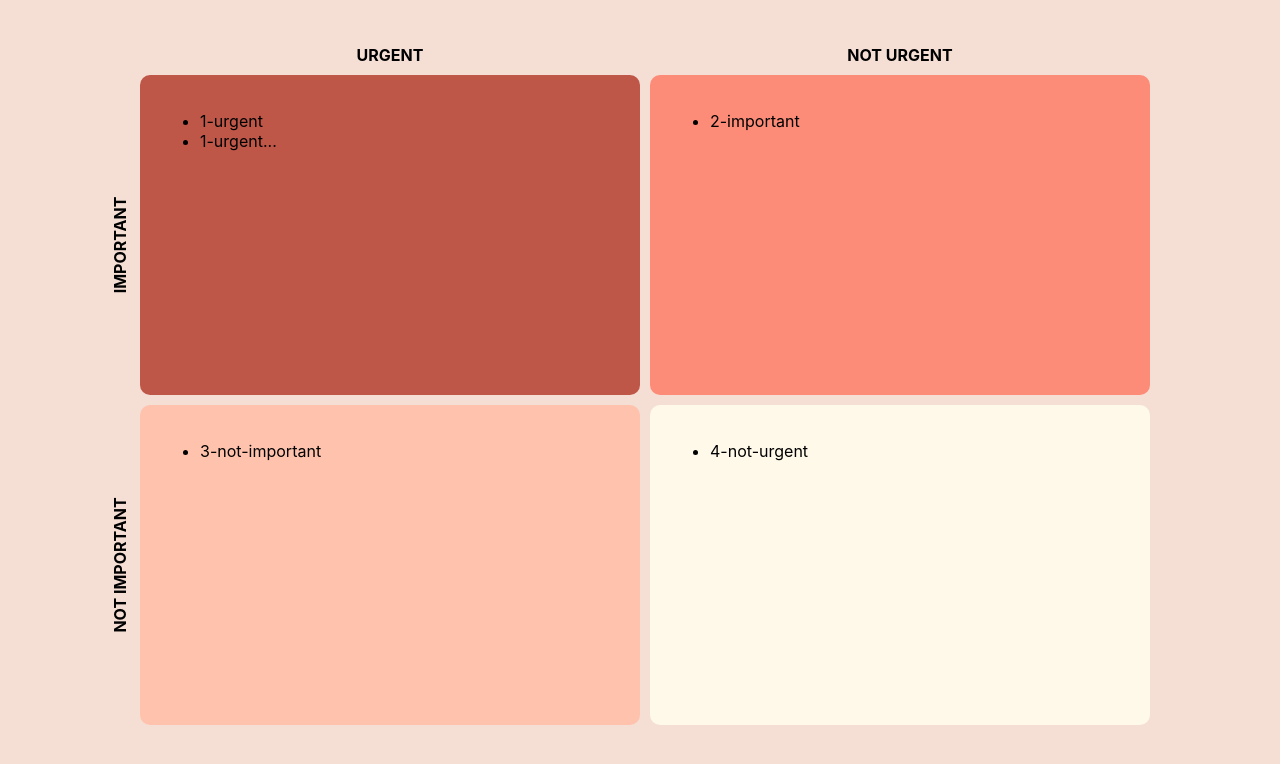
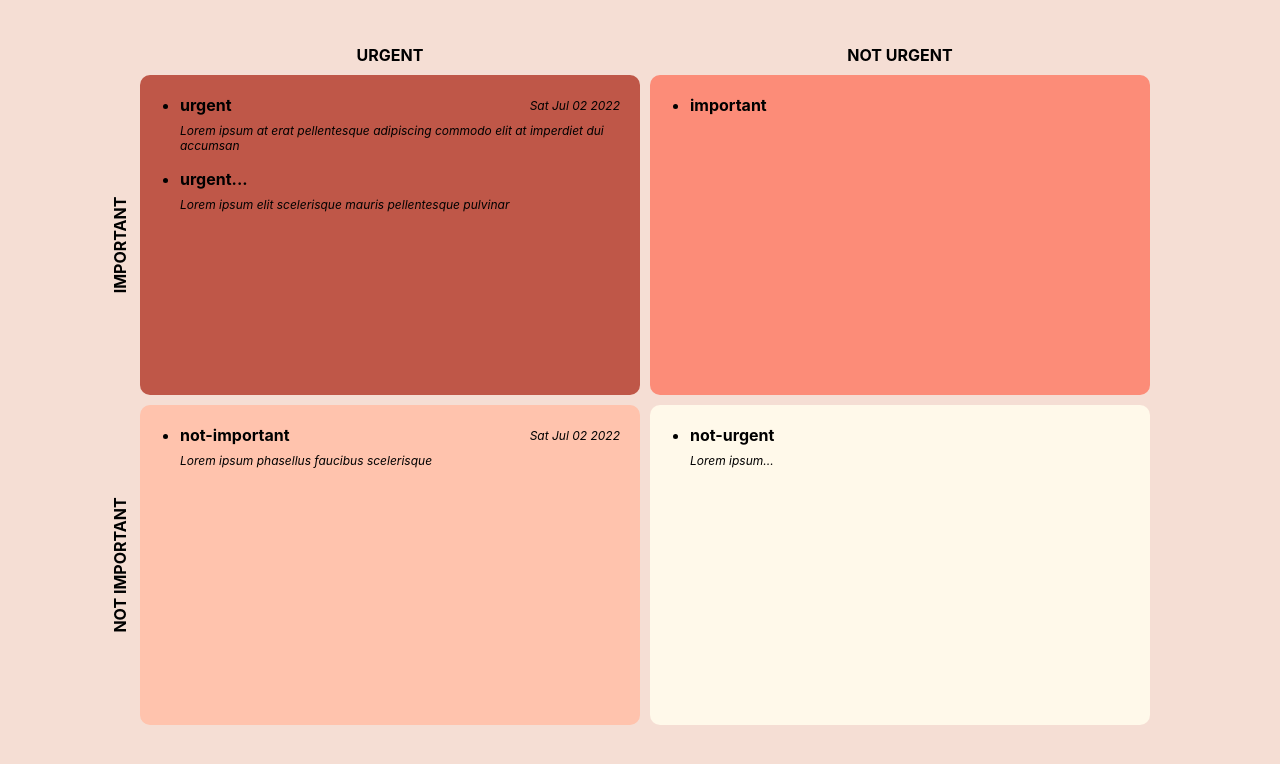
Before and after one commit to monika-stempniak/eisenhower-matrix-app, a React (Create React App) app: page / in a window 1280 px wide. Shown: the top 764 px of the page. Built offline with nearby package versions, Linux system fonts and the light colour scheme.

Commit message:
Style todos

```diff
--- a/src/components/Matrix/Matrix.style.tsx
+++ b/src/components/Matrix/Matrix.style.tsx
@@ -47,7 +47,7 @@ export const LayoutContainer = styled.div`
   width: 100%;
 `;
 
-export const TileWrapper = styled.section<{ priority: number }>`
+export const TileWrapper = styled.section<{ priority: Priority }>`
   background-color: ${({ theme, priority }) => theme[`matrix_${priority}`]};
   padding: ${`${PADDING}px`};
   position: relative;
--- a/src/components/Matrix/MatrixLayout.tsx
+++ b/src/components/Matrix/MatrixLayout.tsx
@@ -1,51 +1,13 @@
 import { MATRIX_SETTINGS } from '../../utils/constants';
 import { MatrixTile } from './MatrixTile';
 import { LayoutWrapper, LayoutContainer } from './Matrix.style';
-
-const TODOS = [
-  {
-    title: 'urgent',
-    priority: 1,
-    comment: 'Lorem ipsum',
-    deadline: new Date(),
-  },
-  {
-    title: 'important',
-    priority: 2,
-    comment: 'Lorem ipsum',
-    deadline: new Date(),
-  },
-  {
-    title: 'urgent...',
-    priority: 1,
-    comment: 'Lorem ipsum...',
-    deadline: new Date(),
-  },
-  {
-    title: 'not-important',
-    priority: 3,
-    comment: 'Lorem ipsum',
-    deadline: new Date(),
-  },
-  {
-    title: 'not-urgent',
-    priority: 4,
-    comment: 'Lorem ipsum',
-    deadline: new Date(),
-  },
-];
 
 export const MatrixLayout: React.FC = () => {
   return (
     <LayoutWrapper>
       <LayoutContainer>
         {MATRIX_SETTINGS.map(({ priority, title }) => (
-          <MatrixTile
-            key={title}
-            priority={priority}
-            title={title}
-            todos={TODOS.filter((todo) => todo.priority === priority)}
-          />
+          <MatrixTile key={priority} priority={priority} title={title} />
         ))}
       </LayoutContainer>
     </LayoutWrapper>
--- a/src/components/Matrix/MatrixTile.tsx
+++ b/src/components/Matrix/MatrixTile.tsx
@@ -1,22 +1,17 @@
-import { TodoType } from '../../utils/types';
 import { TileWrapper, TileTitle } from './Matrix.style';
 import { Todos } from '../Todos/Todos';
+import { Priority } from '../../utils/types';
 
 type MatrixTileProps = {
-  priority: number;
+  priority: Priority;
   title: string;
-  todos: TodoType[];
 };
 
-export const MatrixTile: React.FC<MatrixTileProps> = ({
-  priority,
-  title,
-  todos,
-}) => {
+export const MatrixTile: React.FC<MatrixTileProps> = ({ priority, title }) => {
   return (
-    <TileWrapper key={priority} priority={priority}>
+    <TileWrapper priority={priority}>
       <TileTitle priority={priority}>{title}</TileTitle>
-      <Todos todos={todos} />
+      <Todos priority={priority} />
     </TileWrapper>
   );
 };
--- a/src/components/Todos/Todo.tsx
+++ b/src/components/Todos/Todo.tsx
@@ -1,13 +1,28 @@
+import { Priority, TodoType } from '../../utils/types';
+import {
+  TodoContainer,
+  TodoText,
+  TodoTitle,
+  TodoTitleContainer,
+} from './Todos.style';
+
 type TodoProps = {
- todo: string;
+  todo: TodoType;
 };
 
-export const Todo: React.FC<TodoProps> = ({
-  todo
-}) => {
+export const Todo: React.FC<TodoProps> = ({ todo }) => {
+  const { priority, title, comment, deadline } = todo;
   return (
-    <li>
-     {todo}
-    </li>
+    <TodoContainer>
+      <TodoTitleContainer>
+        <TodoTitle>{title}</TodoTitle>
+        {deadline &&
+          (priority === Priority.UrgentImportant ||
+            priority === Priority.UrgentNotImportant) && (
+            <TodoText>{deadline.toDateString()}</TodoText>
+          )}
+      </TodoTitleContainer>
+      <TodoText>{comment}</TodoText>
+    </TodoContainer>
   );
 };
--- a/src/components/Todos/Todos.style.tsx
+++ b/src/components/Todos/Todos.style.tsx
@@ -1 +1,21 @@
 import styled from 'styled-components';
+
+export const TodoContainer = styled.li`
+  margin-bottom: 16px;
+`;
+
+export const TodoTitleContainer = styled.div`
+  display: flex;
+  justify-content: space-between;
+  align-items: center;
+  margin-bottom: 8px;
+`;
+
+export const TodoTitle = styled.h3`
+  font-size: 16px;
+`;
+
+export const TodoText = styled.p`
+  font-style: italic;
+  font-size: 12px;
+`;
--- a/src/components/Todos/Todos.tsx
+++ b/src/components/Todos/Todos.tsx
@@ -1,15 +1,49 @@
-import { TodoType } from '../../utils/types';
+import { Priority } from '../../utils/types';
 import { Todo } from '../Todos/Todo';
 
+const TODOS = [
+  {
+    priority: 1,
+    title: 'urgent',
+    comment:
+      'Lorem ipsum at erat pellentesque adipiscing commodo elit at imperdiet dui accumsan',
+    deadline: new Date(),
+  },
+  {
+    priority: 2,
+    title: 'important',
+    comment: '',
+    deadline: new Date(),
+  },
+  {
+    priority: 1,
+    title: 'urgent...',
+    comment: 'Lorem ipsum elit scelerisque mauris pellentesque pulvinar',
+    deadline: undefined,
+  },
+  {
+    priority: 3,
+    title: 'not-important',
+    comment: 'Lorem ipsum phasellus faucibus scelerisque',
+    deadline: new Date(),
+  },
+  {
+    priority: 4,
+    title: 'not-urgent',
+    comment: 'Lorem ipsum...',
+    deadline: new Date(),
+  },
+];
+
 type TodosProps = {
-  todos: TodoType[];
+  priority: Priority;
 };
 
-export const Todos: React.FC<TodosProps> = ({ todos }) => {
+export const Todos: React.FC<TodosProps> = ({ priority }) => {
   return (
     <ul>
-      {todos.map(({ priority, title }) => (
-        <Todo key={title} todo={`${priority}-${title}`} />
+      {TODOS.filter((todo) => todo.priority === priority).map((todo) => (
+        <Todo key={`${todo.priority}-${todo.title}`} todo={todo} />
       ))}
     </ul>
   );
--- a/src/index.css
+++ b/src/index.css
@@ -15,3 +15,15 @@ code {
   font-family: source-code-pro, Menlo, Monaco, Consolas, 'Courier New',
     monospace;
 }
+
+ul {
+  padding-left: 20px;
+}
+
+h1,
+h2,
+h3,
+p,
+ul {
+  margin: 0;
+}
```
